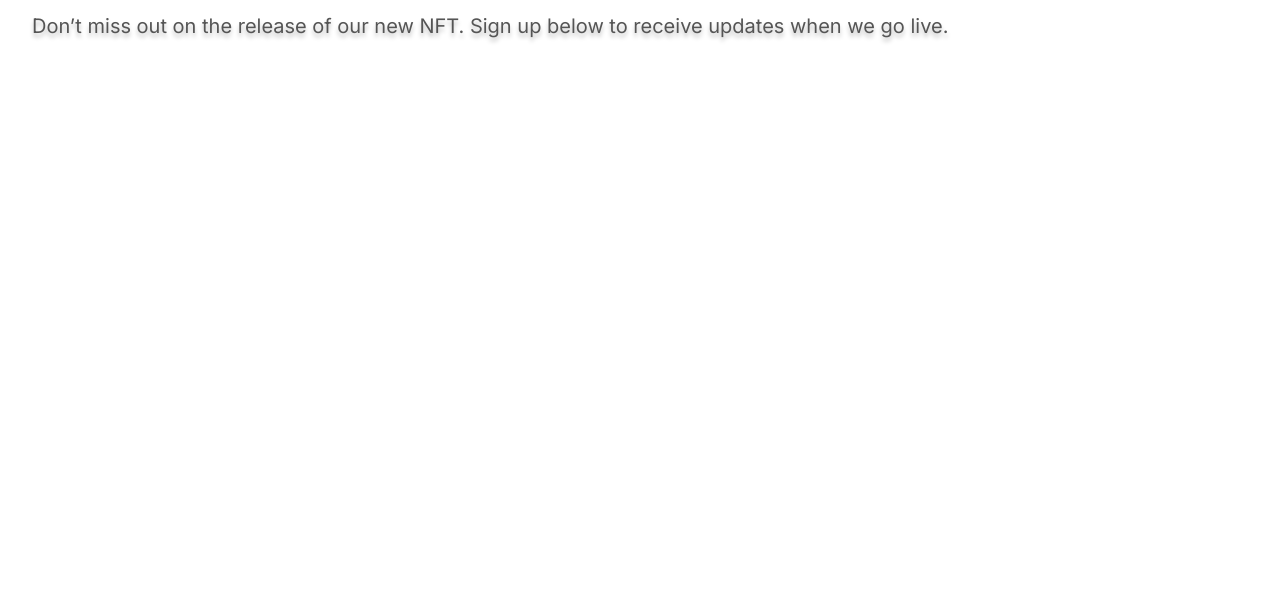
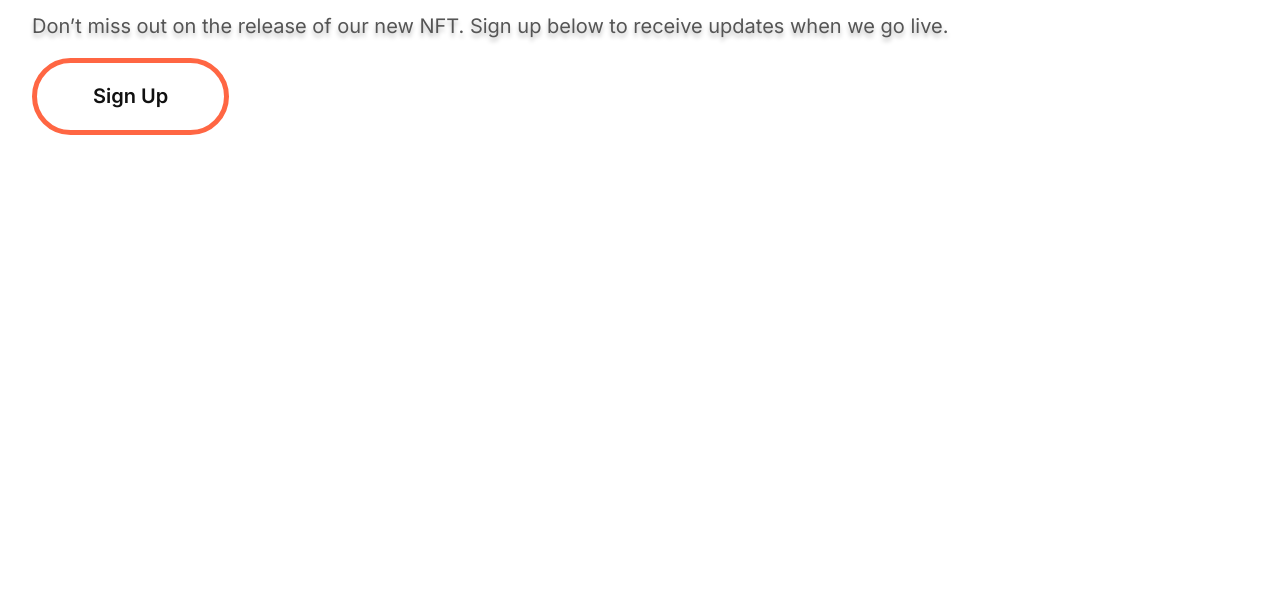
Before and after one commit to EyeMLeo/HTML-and-CSS-Exam, a plain HTML site: page index.html in a window 1280 px wide. Shown: the part 207-800 px from the top of the page. Drawn offline with nearby package versions, Linux system fonts and the light colour scheme.

Commit message:
Hero sign up btn

```diff
--- a/index.html
+++ b/index.html
@@ -36,6 +36,7 @@
                 <h3>Launching Soon</h3>
                 <h1>An NFT like no other</h1>
                 <p class="shadowForText">Don’t miss out on the release of our new NFT. Sign up below to receive updates when we go live.</p>
+                <button>Sign Up</button>
             </div>
         </section>
         <!--/ hero -->
--- a/sass/main.scss
+++ b/sass/main.scss
@@ -9,7 +9,7 @@ $secondary-text-color: #555555;
 $primary-icon-color: #999999;
 $contrast-text-color: #FF3998;
 $background-color: #ffffff;
-$btn-color: #ffa500;
+$btn-border-color: #ff6643;
 
 .shadowForText{
     text-shadow: 0px 4px 4px rgba(0, 0, 0, 0.25);
@@ -71,6 +71,21 @@ background-color:$background-color
     color: $primary-icon-color;
 }
 
+button{
+    color: $primary-text-color;
+    font-weight: 600;
+    font-size: 2rem;
+    padding: 1.1em 2.8em;
+    border-radius: 2.5em;
+    border: solid 5px;
+    border-color: $btn-border-color;
+    background-color: transparent;
+
+
+
+
+}
+
 
 
 
```
Also changed, not shown: css/main.css, 1 other file.
